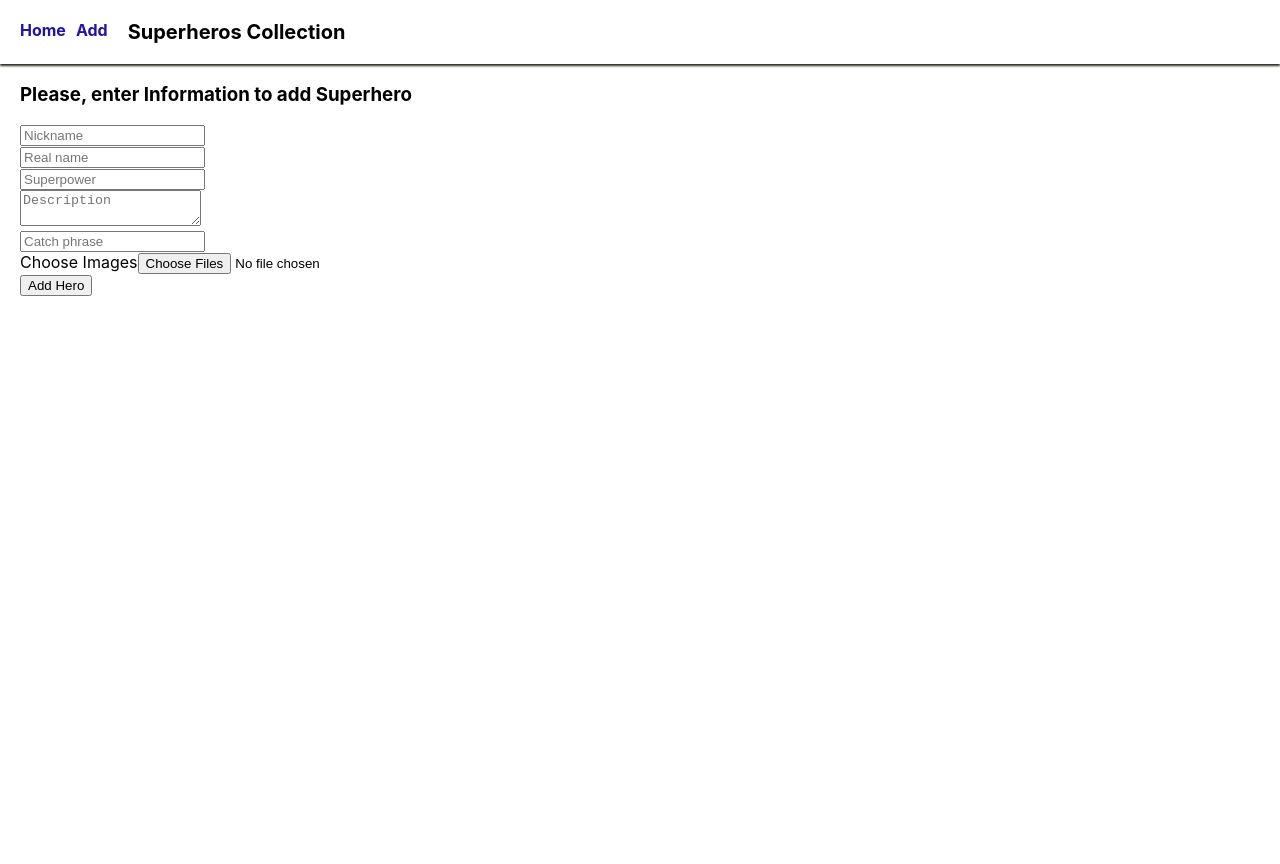
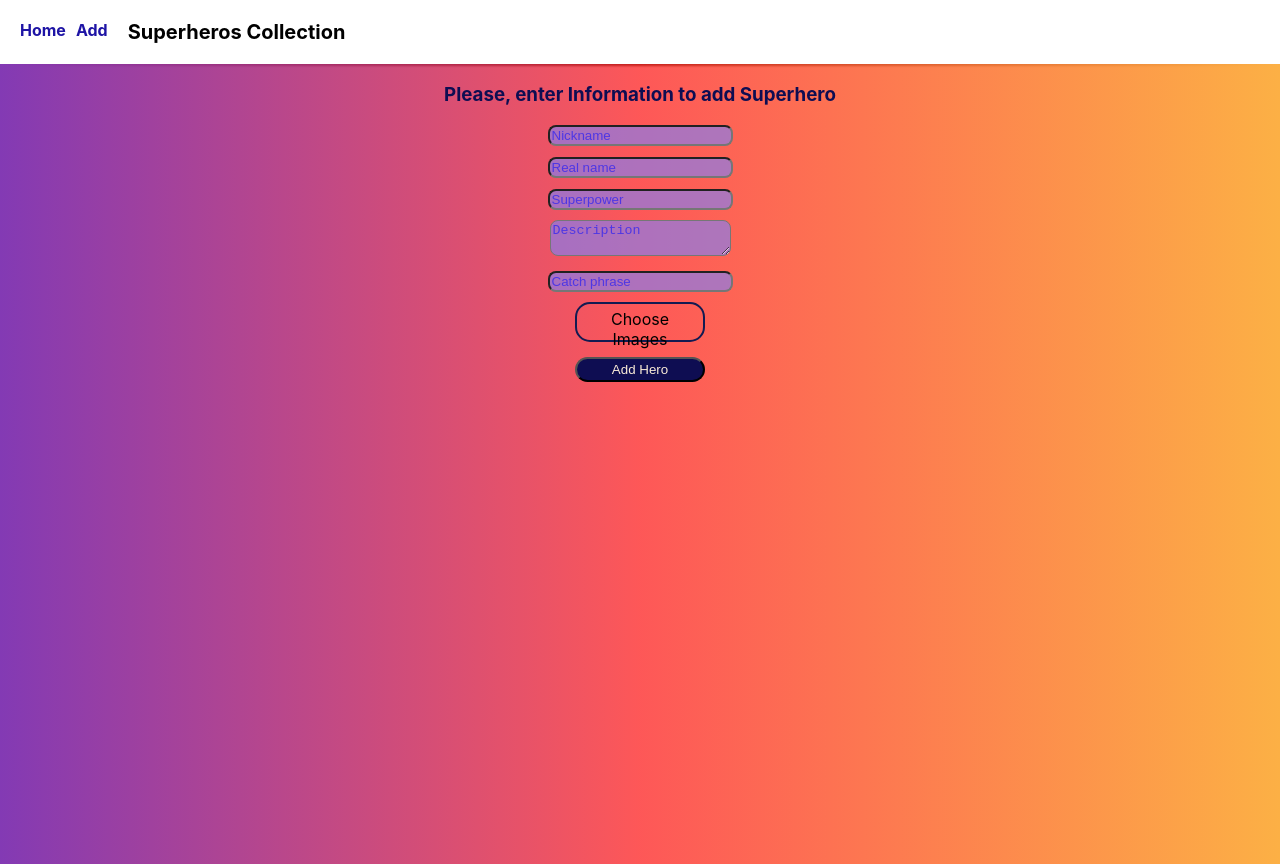
Before and after one commit to Selim96/Test-Superhero-front, a React (Create React App) app: page /superheros/newsuperhero in a window 1280 px wide. Before the commit the page ends 800 px from the top, so only its background shows below. Built offline with nearby package versions, Linux system fonts and the light colour scheme.

Commit message:
all done exept css

```diff
--- a/package.json
+++ b/package.json
@@ -14,6 +14,7 @@
     "react-scripts": "5.0.1",
     "react-toastify": "^9.0.8",
     "redux": "^4.2.0",
+    "uuid": "^8.3.2",
     "web-vitals": "^2.1.4"
   },
   "scripts": {
--- a/src/components/Container/Container.module.css
+++ b/src/components/Container/Container.module.css
@@ -1,3 +1,6 @@
 .container {
     padding: 0 20px;
+    height: 100vh;
+    background: rgb(131, 58, 180);
+        background: linear-gradient(90deg, rgba(131, 58, 180, 1) 0%, rgba(253, 29, 29, 0.7407407407407407) 50%, rgba(252, 176, 69, 1) 100%);
 }
--- a/src/components/NewSuperHero/NewSuperHero.jsx
+++ b/src/components/NewSuperHero/NewSuperHero.jsx
@@ -9,15 +9,7 @@ function NewSuperHero() {
     const [superpowers, setSuperpowers] = useState("");
     const [catchPhrase, setCatchPhrase] = useState("");
     const [description, setDescription] = useState("");
-    const [images, setImages] = useState({});
-    const objectToSend = {
-        nickname,
-        real_name: realName,
-        superpowers,
-        catch_phrase: catchPhrase,
-        origin_description: description,
-        images
-    }
+    const [images, setImages] = useState([]);
 
     const handlChange = e => {
 
@@ -51,29 +43,40 @@ function NewSuperHero() {
         }
     };
 
-    const handlFetch = async () => {
-        try {
-            const result = await api.fetchToCreate(objectToSend);
-            console.log(result)
-            toast.error("Oops! Check form!")
-        } catch (error) {
-            console.log(error.message)
-            toast.error("Oops! Check form!")
-        }
-    }
-
     const handlSubmit = e => {
         e.preventDefault();
-        handlFetch();
+        const formData = new FormData();
+        formData.append("nickname", nickname);
+        formData.append("real_name", realName);
+        formData.append("superpowers", superpowers);
+        formData.append("catch_phrase", catchPhrase);
+        formData.append("origin_description", description);
+        if (images.length !== 0) {
+            formData.append("images", images);
+        }
+
+
+        api.fetchToCreate(formData).then(result => {
+            console.log(result);
+            toast.done("Superhero was added successfuly!");
+        }).catch(error => {
+            console.log(error.message);
+            const words = error.message.split(" ");
+            if (words.includes("500")) {
+                alert(`${nickname} is already in collection!`);
+            }
+        });
+
+        console.log(images)
 
         setNickname("");
         setRealName("");
         setSuperpowers("");
         setCatchPhrase("");
         setDescription("");
-        setImages({});
-        console.log(toast)
-        toast("Superhero was added successfuly!")
+        setImages([]);
+
+
     }
 
     return (
@@ -81,7 +84,7 @@ function NewSuperHero() {
             <h3 className={s.title}>Please, enter Information to add Superhero</h3>
             <form action='' id='add-superhero' encType='multipart/form-data' className={s.addForm} onSubmit={handlSubmit}>
                 <div className={s.inputBox}>
-                    <input type='text' name='nickname' value={nickname}  placeholder="Nickname" className={s.addFormInput} required pattern="^[a-zA-Zа-яА-Я]+(([' -][a-zA-Zа-яА-Я ])?[a-zA-Zа-яА-Я]*)*$" onChange={handlChange}/>
+                    <input type='text' name='nickname' value={nickname}  placeholder="Nickname" className={s.addFormInput} required  onChange={handlChange}/>
                 </div>
 
                 <div className={s.inputBox}>
@@ -101,9 +104,9 @@ function NewSuperHero() {
                     <input type='text' name='catch_phrase' value={catchPhrase} placeholder="Catch phrase" className={s.addFormInput} required onChange={handlChange}/>
                 </div>
 
-                <div>
-                    <label className={s.addFormLable}>Choose Images</label>
-                    <input name='images' type='file' files={images} multiple onChange={handlChange}/>
+                <div className={s.fileInputBox}>
+                    <label for="fileLoader" className={s.addFileLable}>Choose Images</label>
+                    <input id='fileLoader' name='images' type='file' files={images} multiple onChange={handlChange} className={s.fileInput} />
                 </div>
 
                 <button type='submit' className={s.submitBtn} >Add Hero</button>
--- a/src/components/NewSuperHero/NewSuperHero.module.css
+++ b/src/components/NewSuperHero/NewSuperHero.module.css
@@ -0,0 +1,66 @@
+.addPage {
+    display: flex;
+    flex-direction: column;
+}
+
+.addForm {
+    display: flex;
+    flex-direction: column;
+    align-items: center;
+}
+
+.title {
+    text-align: center;
+    color: rgb(14, 13, 82);
+}
+
+.inputBox {
+    margin-bottom: 10px;
+}
+
+.addFormInput {
+    color: antiquewhite;
+    background-color: rgb(122, 131, 255, .6);
+    border-radius: 8px;
+}
+
+::placeholder {
+    color: rgb(16, 16, 253, 0.6);
+}
+
+.fileInputBox {
+    width: 100%;
+    display: flex;
+    justify-content:center;
+    margin-bottom: 15px;
+}
+
+.fileInput {
+    opacity: 0;
+    position: absolute;
+    z-index: -1;
+}
+
+.addFileLable {
+    text-align: center;
+    width: 130px;
+    height: 40px;
+    border: 2px solid rgba(18, 27, 82);;
+    border-radius: 15px;
+    padding: 5px;
+    box-sizing: border-box;
+    cursor: pointer;
+}
+
+.addFileLable:hover {
+    box-shadow: 2px 2px 2px 1px rgba(0, 0, 255, .2);
+}
+
+.submitBtn {
+    width: 130px;
+    height: 25px;
+    border-radius: 15px;
+    background-color: rgb(14, 13, 82);
+    color: antiquewhite;
+    cursor: pointer;
+}
--- a/src/components/SuperHeroInfo/SuperHeroInfo.jsx
+++ b/src/components/SuperHeroInfo/SuperHeroInfo.jsx
@@ -3,6 +3,7 @@ import { useParams } from "react-router-dom";
 import s from './SuperHeroInfo.module.css';
 import api from '../../services/api';
 import { toast } from 'react-toastify';
+import { v4 as uuidv4 } from 'uuid';
 
 const imagesHost = "https://superheros-collection.herokuapp.com";
 
@@ -12,16 +13,16 @@ function SuperHeroInfo() {
 
     const { superId } = useParams();
 
-    const fetchSuperHero = async () => {
-        api.superId = superId;
-        const result = await api.fetchById();
-        setSuperHero(result.data);
-    };
+    const formData = new FormData();
+        formData.append("images", newImages);
 
-    const deleteImage = async (imageToDelete) => {
+    const deleteImage = async (image) => {
+        formData.append("imageToDelete", image);
         try {
-            const result = await api.fetchToEditImages(imageToDelete, superHero.images);
-            setSuperHero({ ...superHero, images: result });
+            const {data} = await api.fetchToEditImages(formData);
+            if (data) {
+                setSuperHero({ ...superHero, images: data.images });
+            }
         } catch (error) {
             console.log(error.message);
         }
@@ -31,28 +32,31 @@ function SuperHeroInfo() {
         setNewImages(e.currentTarget.files[0]);
     };
 
-    const addNewImage = async () => {
-        try {
-            const result = await api.fetchToEditImages(null, superHero.images);
-
-        } catch (error) {
-            console.log(error.message);
-        }
-    };
-
     const handlSubmit = e => {
         e.preventDefault();
-        addNewImage();
 
+        api.fetchToEditImages(formData).then(({ data }) => {
+            console.log(data);
+            setSuperHero({ ...superHero, images: data.images });
+        }).catch(error => {
+            console.log(error.message);
+        });
+
+        setNewImages([]);
         toast("Superhero was added successfuly!")
     }
 
     useEffect(() => {
-        fetchSuperHero();
+        api.superId = superId;
+        api.fetchById().then((result) => {
+            setSuperHero(result.data);
+        }).catch(error => {
+            console.log(error.message);
+        });
     }, [superId]);
 
-    console.log(superHero)
-    const {nickname, real_name, images, origin_description, superpowers, catch_phrase } = superHero;
+    const { nickname, real_name, images, origin_description, superpowers, catch_phrase } = superHero;
+
     return <>
         {Object.keys(superHero).length === 0 ? <h2>Loading...</h2> :
         <div className={s.superCard}>
@@ -69,18 +73,18 @@ function SuperHeroInfo() {
                 <h3 className={s.galleryTitile}>Gallery</h3>
                 <ul className={s.galleryList}>
                     {images.map(image => (
-                        <li className={s.galleryItem}>
+                        <li key={uuidv4()} className={s.galleryItem}>
                             <img src={`${imagesHost}/${image}`} className={s.galleryImage} alt={`pictures of ${nickname}`}/>
                             <button type='button' className={s.galleryButton} onClick={() => deleteImage(image)}>Delete</button>
                         </li>
                     ))}
                 </ul>
             </div>}
-            <form id='add-images' encType='multipart/form-data' className={s.addImageForm} onSubmit={handlSubmit}>
-                <input name='images' type='file' files={images} multiple onChange={handlChange}/>
-                <button type='submit'>Add images</button>
+                <form id='add-images' encType='multipart/form-data' className={s.addImageForm} onSubmit={handlSubmit}>
+                    <h4 className={s.formTitle}>Choose images to add</h4>
+                <input name='images' type='file'  multiple onChange={handlChange}/>
+                <button type='submit' disabled={newImages.length === 0 ? true : false}>Add images</button>
             </form>
-
         </div>}
     </>
 }
--- a/src/index.css
+++ b/src/index.css
@@ -11,3 +11,8 @@ code {
   font-family: source-code-pro, Menlo, Monaco, Consolas, 'Courier New',
     monospace;
 }
+
+ul {
+  list-style: none;
+  margin: 0;
+}
--- a/src/services/api.js
+++ b/src/services/api.js
@@ -1,6 +1,7 @@
 import axios from "axios";
 
 axios.defaults.baseURL = 'https://superheros-collection.herokuapp.com/superheros';
+// axios.defaults.baseURL = "http://localhost:4001/superheros";
 
 class Api {
     page = 1;
@@ -30,16 +31,14 @@ class Api {
     return result;
     }
 
-    async fetchToEditImages(imageToDelete = null, arrayOfImages) {
+    async fetchToEditImages(data) {
         const result = await axios({
             method: 'patch',
             headers: { 'content-type': 'multipart/form-data' },
             url: `/${this.superId}`,
-            data: {
-                imageToDelete,
-                cuurentImages: arrayOfImages
-            }
+            data: data
         });
+        return result;
     }
 
     incrementPage() {
```
